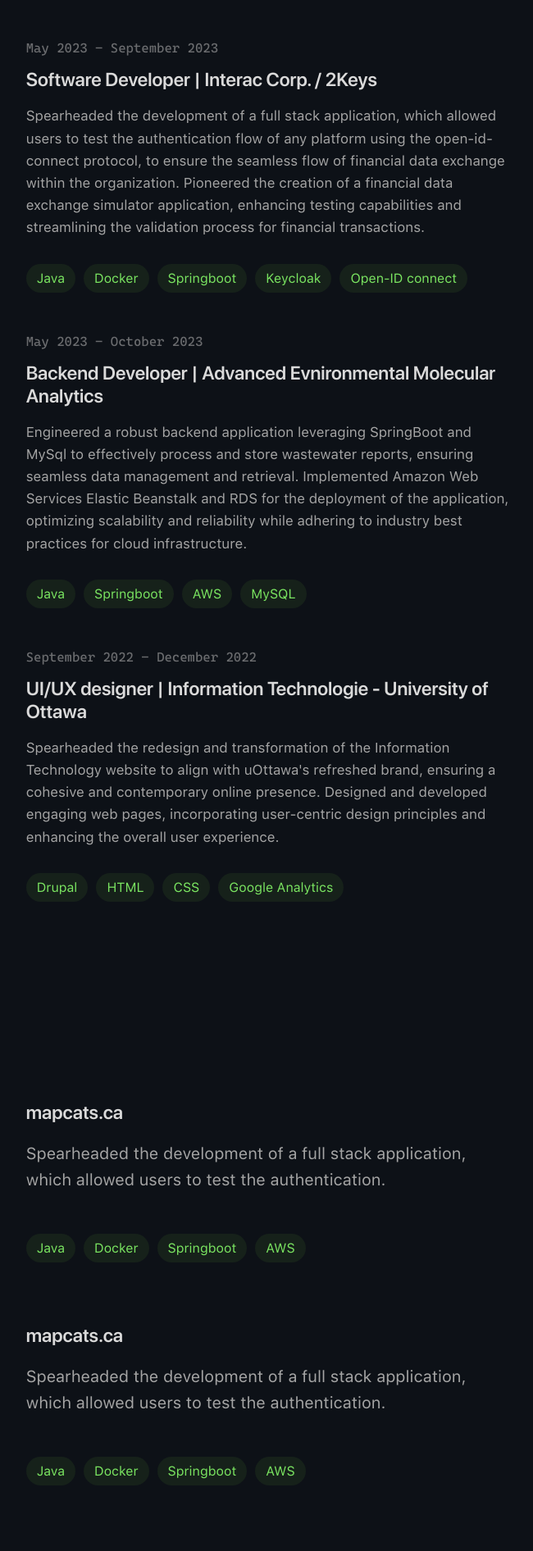
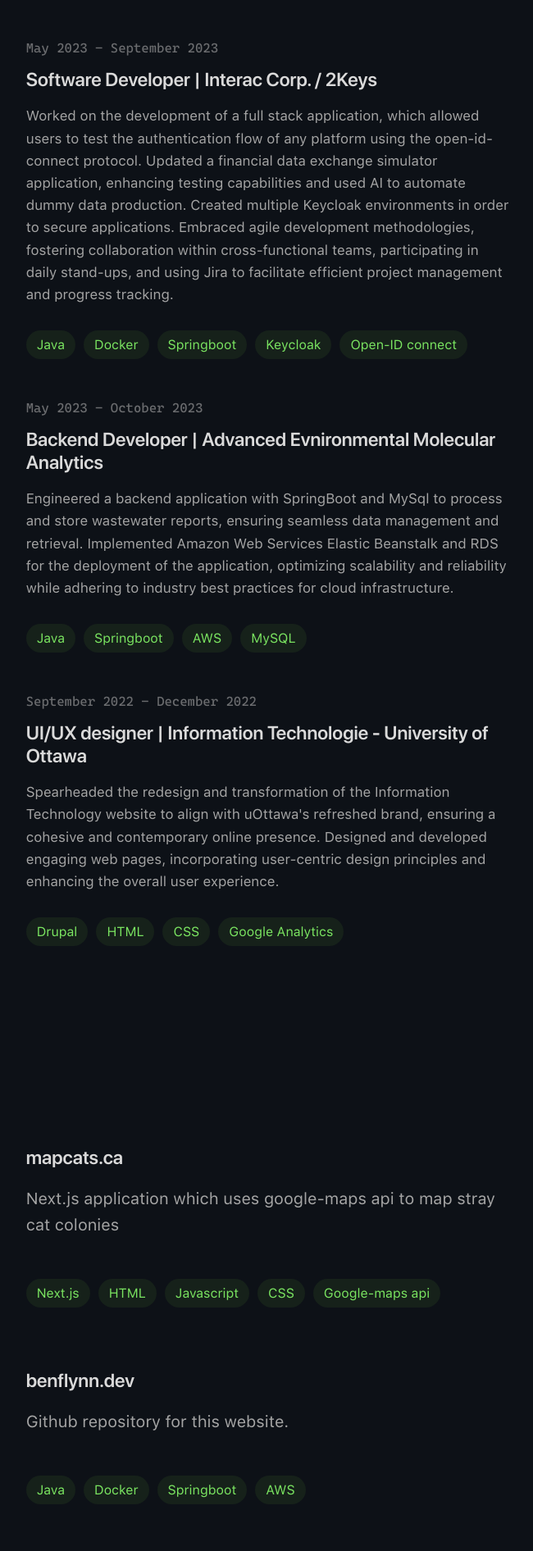
Before and after one commit to ben-flynn/ben-flynn-website, a Next.js app in the folder ben-flynn-website/: page / in a window 1280 px wide. Shown: the part 800-2692 px from the top of the page at 82% size, without its empty margins (560-1210 px from the left). Built offline with nearby package versions, Linux system fonts and the light colour scheme.

Commit message:
content update

```diff
--- a/ben-flynn-website/app/components/about.js
+++ b/ben-flynn-website/app/components/about.js
@@ -5,8 +5,8 @@
 export default function About() {
     return (
         <div className="about" id="about">
-            <p>My full name is Benjamin Flynn, I was born in Ottawa Canada. I am currently pursuing a degree in software engineering at The University of Ottawa . Outside of school I am a very out and easy going person, I enjoy playing sports and going out with the boys</p>
-            <p>Ever since I started designing websites I’ve fallen in love with all things design. There are amazing designs everywhere we go and in almost evrything we do. My goal is to leave my mark and design something that will not die with time.</p>
+            <p>My full name is Benjamin Flynn, I was born and currently live in Ottawa, Canada. I am currently pursuing a degree in software engineering at The University of Ottawa . Outside of school I am a very out and easy going person, I enjoy playing sports like volleyball and basketball</p>
+            <p>I enjoy doing backend work and I specifically have a lot of expierence using SpringBoot. I have worked and am currently working on apps that automate pdf and excel document processing.</p>
             <p>I am very eager to learn new things feel free to send me a message anytime.</p>
 
             <div className="songs">
--- a/ben-flynn-website/app/components/project.js
+++ b/ben-flynn-website/app/components/project.js
@@ -1,5 +1,4 @@
 import Tag from "./tag";
-import Image from "next/image";
 
 export default function Project({src, title, desc, tags }) {
     return (
--- a/ben-flynn-website/app/page.js
+++ b/ben-flynn-website/app/page.js
@@ -33,8 +33,10 @@
               timeWindow="May 2023 - September 2023"
               title="Software Developer"
               company="Interac Corp. / 2Keys"
-              description="Spearheaded the development of a full stack application, which allowed users to test the authentication flow of any platform using the open-id- connect protocol, to ensure the seamless flow of financial data exchange within the organization.
-              Pioneered the creation of a financial data exchange simulator application, enhancing testing capabilities and streamlining the validation process for financial transactions.
+              description="Worked on the development of a full stack application, which allowed users to test the authentication flow of any platform using the open-id- connect protocol.
+              Updated a financial data exchange simulator application, enhancing testing capabilities and used AI to automate dummy data production.
+              Created multiple Keycloak environments in order to secure applications.
+              Embraced agile development methodologies, fostering collaboration within cross-functional teams, participating in daily stand-ups, and using Jira to facilitate efficient project management and progress tracking.
               "
               tags={["Java", "Docker", "Springboot", "Keycloak", "Open-ID connect"]}
             />
@@ -42,7 +44,7 @@
               timeWindow="May 2023 - October 2023"
               title="Backend Developer"
               company="Advanced Evnironmental Molecular Analytics "
-              description="Engineered a robust backend application leveraging SpringBoot and MySql to effectively process and store wastewater reports, ensuring seamless data management and retrieval.
+              description="Engineered a backend application with SpringBoot and MySql to process and store wastewater reports, ensuring seamless data management and retrieval.
               Implemented Amazon Web Services Elastic Beanstalk and RDS for the deployment of the application, optimizing scalability and reliability while adhering to industry best practices for cloud infrastructure.
               "
               tags={["Java", "Springboot", "AWS", "MySQL"]}
@@ -59,21 +61,18 @@
           </div>
           <div className="projects" id="projects">
             <Project
-            src={"/photos/catmaps.JPG"}
             title="mapcats.ca"
-            desc={"Spearheaded the development of a full stack application, which allowed users to test the authentication."}
+            desc={"Next.js application which uses google-maps api to map stray cat colonies "}
+            tags={["Next.js", "HTML", "Javascript", "CSS", "Google-maps api"]}
+            />
+            <Project
+            title="benflynn.dev"
+            desc={"Github repository for this website."}
             tags={["Java", "Docker", "Springboot", "AWS"]}
             />
             <Project
-            src={"/photos/catmaps.JPG"}
-            title="mapcats.ca"
-            desc={"Spearheaded the development of a full stack application, which allowed users to test the authentication."}
-            tags={["Java", "Docker", "Springboot", "AWS"]}
-            />
-            <Project
-            src={"/photos/catmaps.JPG"}
-            title="mapcats.ca"
-            desc={"Spearheaded the development of a full stack application, which allowed users to test the authentication."}
+            title="Pdf invoice processing"
+            desc={"Spring app which processes pdf invoices and stores relevent information in a relational database"}
             tags={["Java", "Docker", "Springboot", "AWS"]}
             />
           </div>
```
